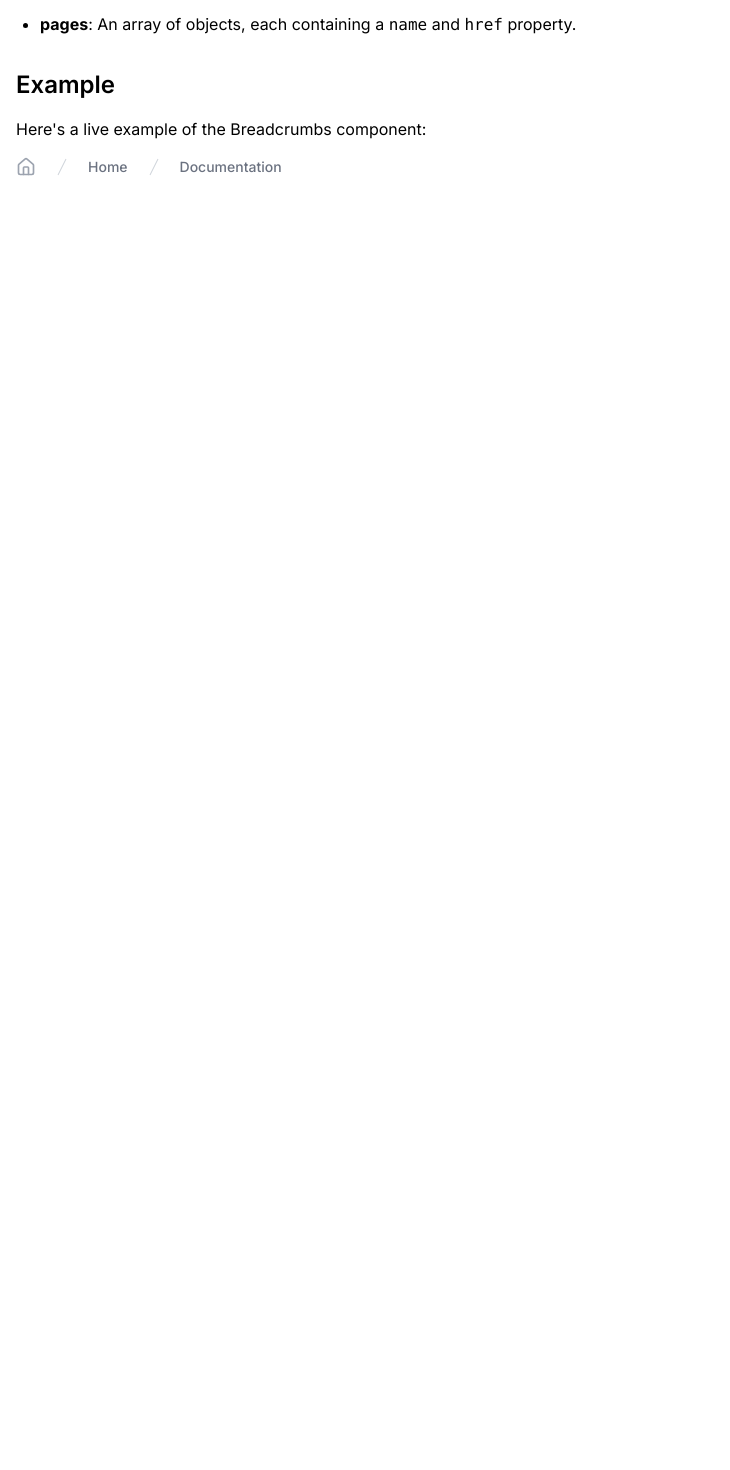
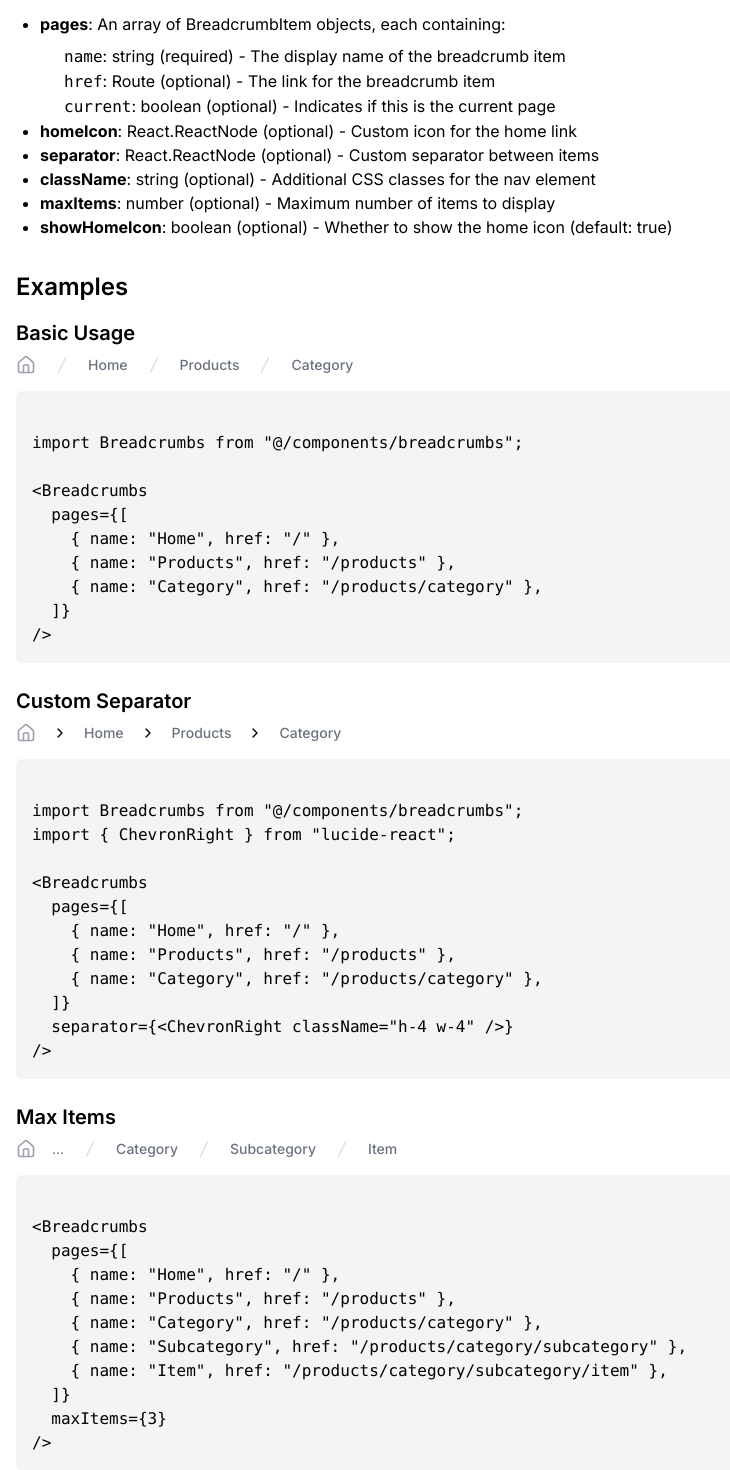
Before and after one commit to thatbeautifuldream/next-breadcrumb, a Next.js app: page / in a window 1280 px wide. Shown: the part 520-1990 px from the top of the page, without its empty margins (0-730 px from the left). Before the commit the page ends 800 px from the top, so only its background shows below. Built offline with nearby package versions, Linux system fonts and the light colour scheme.

Commit message:
📦 NEW: update variations and bredcrumb component documentation

```diff
--- a/src/app/page.tsx
+++ b/src/app/page.tsx
@@ -1,4 +1,5 @@
-import Breadcrumbs from "@/components/breadcrumbs";
+import Breadcrumbs, { BreadcrumbItem } from "@/components/breadcrumbs";
+import { ChevronRight } from "lucide-react";
 
 export default function Home() {
   const breadcrumbsExample = `
@@ -11,6 +12,38 @@ import Breadcrumbs from "@/components/breadcrumbs";
     { name: "Category", href: "/products/category" },
   ]}
 />`;
+
+  const customSeparatorExample = `
+import Breadcrumbs from "@/components/breadcrumbs";
+import { ChevronRight } from "lucide-react";
+
+<Breadcrumbs
+  pages={[
+    { name: "Home", href: "/" },
+    { name: "Products", href: "/products" },
+    { name: "Category", href: "/products/category" },
+  ]}
+  separator={<ChevronRight className="h-4 w-4" />}
+/>`;
+
+  const maxItemsExample = `
+<Breadcrumbs
+  pages={[
+    { name: "Home", href: "/" },
+    { name: "Products", href: "/products" },
+    { name: "Category", href: "/products/category" },
+    { name: "Subcategory", href: "/products/category/subcategory" },
+    { name: "Item", href: "/products/category/subcategory/item" },
+  ]}
+  maxItems={3}
+/>`;
+
+  const examplePages: BreadcrumbItem[] = [
+    { name: "Home", href: "/" },
+    { name: "Products", href: "/products" },
+    { name: "Category", href: "/products/category" },
+  ];
+
   return (
     <div className="container mx-auto px-4 py-8">
       <h1 className="text-3xl font-bold mb-6">
@@ -20,8 +53,8 @@ import Breadcrumbs from "@/components/breadcrumbs";
       <section className="mb-8">
         <h2 className="text-2xl font-semibold mb-4">Usage</h2>
         <p className="mb-4">
-          The Breadcrumbs component is used to display a navigation trail for
-          your pages. Here&apos;s an example of how to use it:
+          The Breadcrumbs component is a flexible navigation tool for your
+          pages. Here's a basic example:
         </p>
 
         <pre className="bg-gray-100 p-4 rounded-md mb-4">
@@ -33,24 +66,78 @@ import Breadcrumbs from "@/components/breadcrumbs";
         <h2 className="text-2xl font-semibold mb-4">Props</h2>
         <ul className="list-disc pl-6">
           <li>
-            <strong>pages</strong>: An array of objects, each containing a{" "}
-            <code>name</code> and <code>href</code> property.
+            <strong>pages</strong>: An array of BreadcrumbItem objects, each
+            containing:
+            <ul className="list-circle pl-6 mt-2">
+              <li>
+                <code>name</code>: string (required) - The display name of the
+                breadcrumb item
+              </li>
+              <li>
+                <code>href</code>: Route (optional) - The link for the
+                breadcrumb item
+              </li>
+              <li>
+                <code>current</code>: boolean (optional) - Indicates if this is
+                the current page
+              </li>
+            </ul>
+          </li>
+          <li>
+            <strong>homeIcon</strong>: React.ReactNode (optional) - Custom icon
+            for the home link
+          </li>
+          <li>
+            <strong>separator</strong>: React.ReactNode (optional) - Custom
+            separator between items
+          </li>
+          <li>
+            <strong>className</strong>: string (optional) - Additional CSS
+            classes for the nav element
+          </li>
+          <li>
+            <strong>maxItems</strong>: number (optional) - Maximum number of
+            items to display
+          </li>
+          <li>
+            <strong>showHomeIcon</strong>: boolean (optional) - Whether to show
+            the home icon (default: true)
           </li>
         </ul>
       </section>
 
       <section className="mb-8">
-        <h2 className="text-2xl font-semibold mb-4">Example</h2>
-        <p className="mb-4">
-          Here&apos;s a live example of the Breadcrumbs component:
-        </p>
+        <h2 className="text-2xl font-semibold mb-4">Examples</h2>
 
+        <h3 className="text-xl font-semibold mb-2">Basic Usage</h3>
+        <Breadcrumbs pages={examplePages} />
+        <pre className="bg-gray-100 p-4 rounded-md my-4">
+          <code>{breadcrumbsExample}</code>
+        </pre>
+
+        <h3 className="text-xl font-semibold mb-2 mt-6">Custom Separator</h3>
+        <Breadcrumbs
+          pages={examplePages}
+          separator={<ChevronRight className="h-4 w-4" />}
+        />
+        <pre className="bg-gray-100 p-4 rounded-md my-4">
+          <code>{customSeparatorExample}</code>
+        </pre>
+
+        <h3 className="text-xl font-semibold mb-2 mt-6">Max Items</h3>
         <Breadcrumbs
           pages={[
             { name: "Home", href: "/" },
-            { name: "Documentation", href: "#" },
+            { name: "Products", href: "/products" },
+            { name: "Category", href: "/products/category" },
+            { name: "Subcategory", href: "/products/category/subcategory" },
+            { name: "Item", href: "/products/category/subcategory/item" },
           ]}
+          maxItems={3}
         />
+        <pre className="bg-gray-100 p-4 rounded-md my-4">
+          <code>{maxItemsExample}</code>
+        </pre>
       </section>
     </div>
   );
--- a/src/components/breadcrumbs.tsx
+++ b/src/components/breadcrumbs.tsx
@@ -3,46 +3,63 @@ import { Route } from "next";
 import Link from "next/link";
 import { cn } from "@/lib/utils";
 
-type Page = {
+export type BreadcrumbItem = {
   name: string;
   href?: Route;
   current?: boolean;
 };
 
-/**
- * Component for rendering breadcrumbs.
- *
- * @component
- * @param {Object[]} pages - The array of pages for the breadcrumbs.
- * @param {string} pages[].name - The name of the page.
- * @param {Route} pages[].href - The route of the page.
- * @param {boolean} pages[].current - Indicates if the page is the current page.
- */
-export default function Breadcrumbs({ pages }: { pages: Page[] }) {
+type BreadcrumbsProps = {
+  pages: BreadcrumbItem[];
+  homeIcon?: React.ReactNode;
+  separator?: React.ReactNode;
+  className?: string;
+  maxItems?: number;
+  showHomeIcon?: boolean;
+};
+
+export default function Breadcrumbs({
+  pages,
+  homeIcon = <Home className="h-5 w-5 flex-shrink-0" />,
+  separator = (
+    <svg
+      className="h-5 w-5 flex-shrink-0 text-gray-300"
+      fill="currentColor"
+      viewBox="0 0 20 20"
+      aria-hidden="true"
+    >
+      <path d="M5.555 17.776l8-16 .894.448-8 16-.894-.448z" />
+    </svg>
+  ),
+  className = "",
+  maxItems = Infinity,
+  showHomeIcon = true,
+}: BreadcrumbsProps) {
+  const visiblePages = pages.slice(-Math.min(maxItems, pages.length));
+  const showEllipsis = pages.length > maxItems;
+
   return (
-    <nav aria-label="Breadcrumb" className="flex">
+    <nav aria-label="Breadcrumb" className={cn("flex", className)}>
       <ol role="list" className="flex items-center space-x-4">
-        <li>
-          <div>
+        {showHomeIcon && (
+          <li>
             <Link href="/" className="text-gray-400 hover:text-gray-500">
-              <Home aria-hidden="true" className="h-5 w-5 flex-shrink-0" />
+              {homeIcon}
               <span className="sr-only">Home</span>
             </Link>
-          </div>
-        </li>
-        {pages.map((page) => (
+          </li>
+        )}
+        {showEllipsis && (
+          <li className="text-sm">
+            <span className="text-gray-500">...</span>
+          </li>
+        )}
+        {visiblePages.map((page, index) => (
           <li key={page.name}>
             <div className="flex items-center">
-              <svg
-                fill="currentColor"
-                viewBox="0 0 20 20"
-                aria-hidden="true"
-                className="h-5 w-5 flex-shrink-0 text-gray-300"
-              >
-                <path d="M5.555 17.776l8-16 .894.448-8 16-.894-.448z" />
-              </svg>
+              {(index > 0 || showHomeIcon) && separator}
               <Link
-                href={page.href ? page.href : "#"}
+                href={page.href ?? "#"}
                 aria-current={page.current ? "page" : undefined}
                 className={cn(
                   "ml-4 text-sm font-medium hover:text-gray-700",
```
